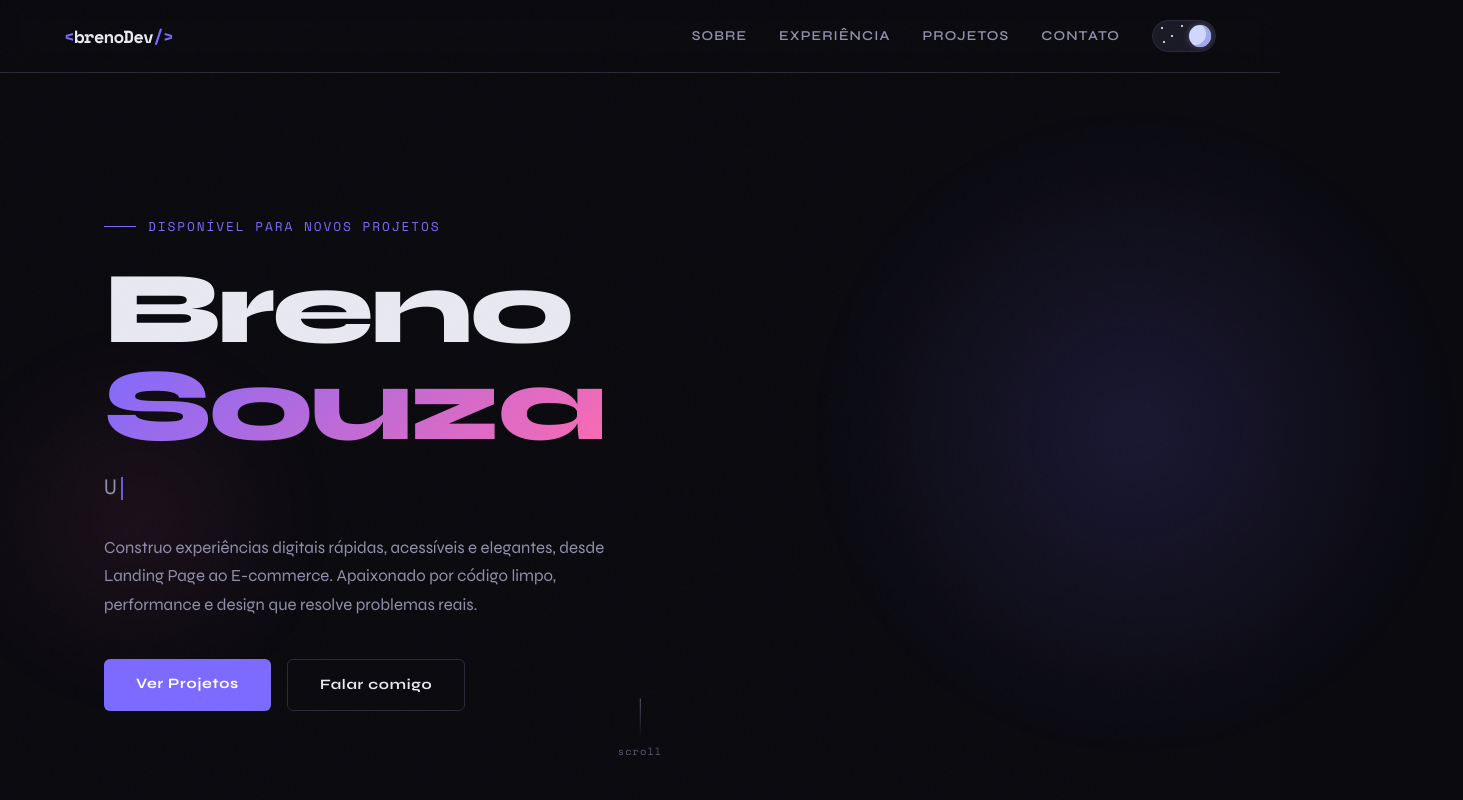
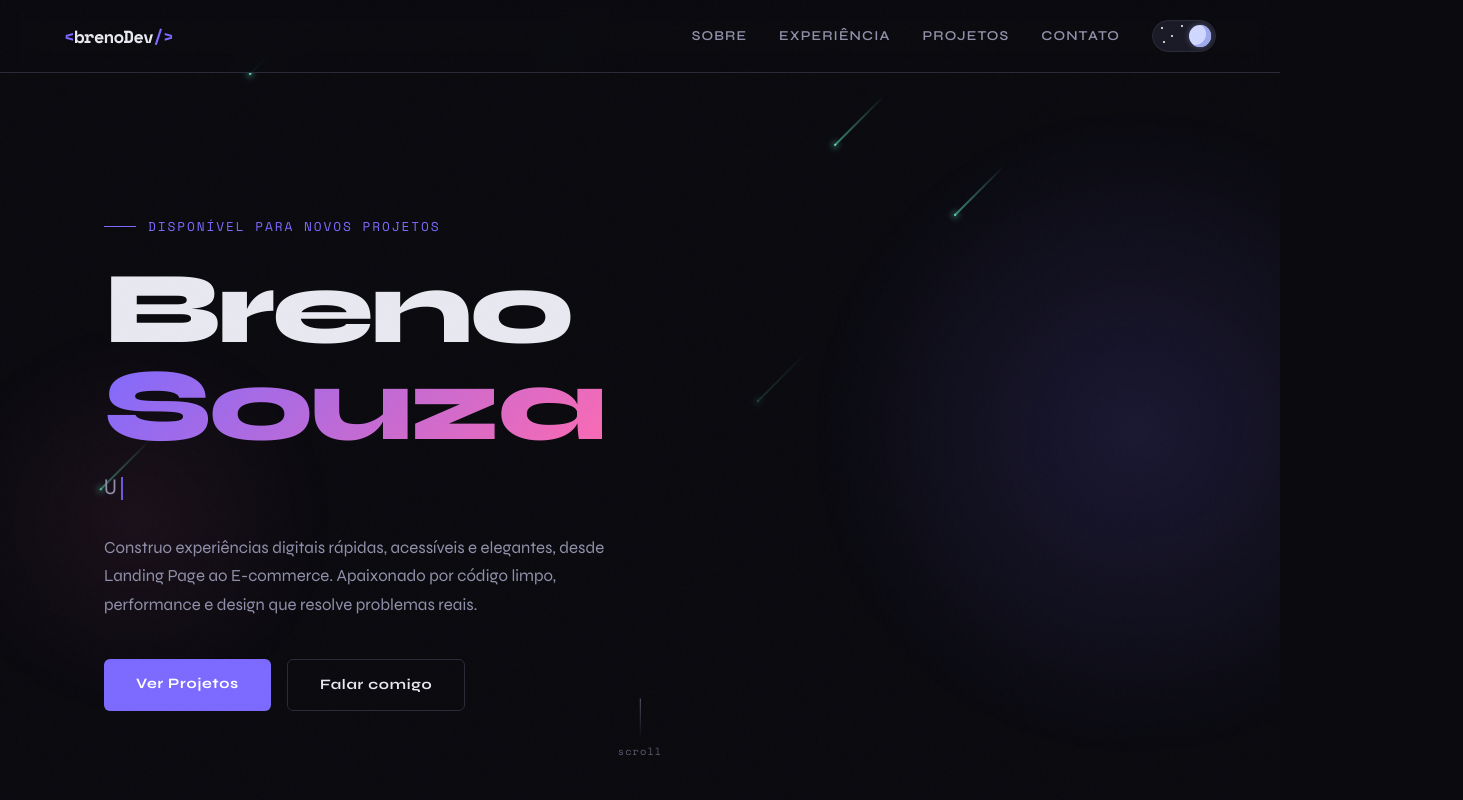
Before and after one commit to Brenotcs/BrenoDevPortfolio, a React (Vite) app in the folder front/: page / in a window 1280 px wide. Both pictures are taken after a click on the button "Alternar tema". Shown: the top 800 px of the page, 1463 px wide, since content can reach past the window. Built offline with nearby package versions, Linux system fonts and the light colour scheme.

Commit message:
estrelas implementadas no hero

```diff
--- a/front/index.html
+++ b/front/index.html
@@ -8,7 +8,7 @@
   <link
     href="https://fonts.googleapis.com/css2?family=Space+Mono:ital,wght@0,400;0,700;1,400&family=Syne:wght@400;600;700;800&display=swap"
     rel="stylesheet">
-  <title>Dev Portfolio</title>
+  <title>BrenoDev - Portfolio Web Developer</title>
 </head>
 
 <body>
--- /dev/null
+++ b/front/src/components/FallingStars.tsx
@@ -0,0 +1,33 @@
+import { useEffect, useState } from 'react';
+
+export default function FallingStars() {
+    const [stars, setStars] = useState<{ id: number; top: string; left: string; animationDuration: string; animationDelay: string }[]>([]);
+
+    useEffect(() => {
+        const generatedStars = Array.from({ length: 15 }).map((_, i) => ({
+            id: i,
+            top: `${Math.random() * -50}%`,
+            left: `${Math.random() * 100 + 20}%`,
+            animationDuration: `${Math.random() * 3 + 2}s`,
+            animationDelay: `${Math.random() * 5}s`,
+        }));
+        setStars(generatedStars);
+    }, []);
+
+    return (
+        <div className="stars-container">
+            {stars.map((star) => (
+                <div
+                    key={star.id}
+                    className="star"
+                    style={{
+                        top: star.top,
+                        left: star.left,
+                        animationDuration: star.animationDuration,
+                        animationDelay: star.animationDelay,
+                    }}
+                ></div>
+            ))}
+        </div>
+    );
+}
--- a/front/src/components/Hero.tsx
+++ b/front/src/components/Hero.tsx
@@ -1,4 +1,5 @@
 import { useState, useEffect } from 'react';
+import FallingStars from './FallingStars';
 
 export default function Hero() {
     const phrases = ['Full Stack Developer', 'UI/UX Enthusiast', 'Open Source Lover', 'Problem Solver'];
@@ -30,7 +31,8 @@ export default function Hero() {
     };
 
     return (
-        <div id="hero" className="min-h-screen flex flex-col justify-center pt-32 max-w-full relative px-6 md:px-0">
+        <div id="hero" className="min-h-screen flex flex-col justify-center pt-32 max-w-full relative px-6 md:px-0 overflow-hidden">
+            <FallingStars />
             <div className="hero-glow"></div>
             <div className="hero-glow2"></div>
 
--- a/front/src/index.css
+++ b/front/src/index.css
@@ -146,3 +146,60 @@ body::before {
   opacity: 1;
   transform: translateY(0);
 }
+
+/* Stars Effect (Dark Mode Only) */
+.stars-container {
+  display: none;
+  position: absolute;
+  top: 0;
+  left: 0;
+  right: 0;
+  bottom: 0;
+  overflow: hidden;
+  z-index: 1;
+  pointer-events: none;
+}
+
+:root[data-theme="dark"] .stars-container,
+.dark .stars-container {
+  display: block;
+}
+
+.star {
+  position: absolute;
+  height: 2px;
+  width: 2px;
+  border-radius: 9999px;
+  background-color: var(--accent3);
+  box-shadow: 0 0 6px 1px var(--accent3);
+  opacity: 0;
+  animation-name: meteor;
+  animation-timing-function: linear;
+  animation-iteration-count: infinite;
+}
+
+.star::before {
+  content: "";
+  position: absolute;
+  top: 50%;
+  transform: translateY(-50%);
+  width: 70px;
+  height: 1px;
+  background: linear-gradient(90deg, var(--accent3), transparent);
+}
+
+@keyframes meteor {
+  0% {
+    transform: rotate(315deg) translateX(0);
+    opacity: 1;
+  }
+
+  70% {
+    opacity: 1;
+  }
+
+  100% {
+    transform: rotate(315deg) translateX(-1000px);
+    opacity: 0;
+  }
+}
--- a/front/src/main.tsx
+++ b/front/src/main.tsx
@@ -3,7 +3,7 @@ import { createRoot } from 'react-dom/client'
 import './index.css'
 import App from './App.js'
 
-createRoot(document.getElementById('root')).render(
+createRoot(document.getElementById('root')!).render(
   <StrictMode>
     <App />
   </StrictMode>,
```
